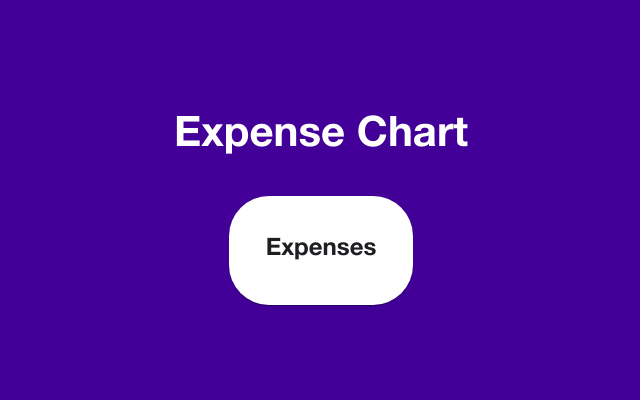
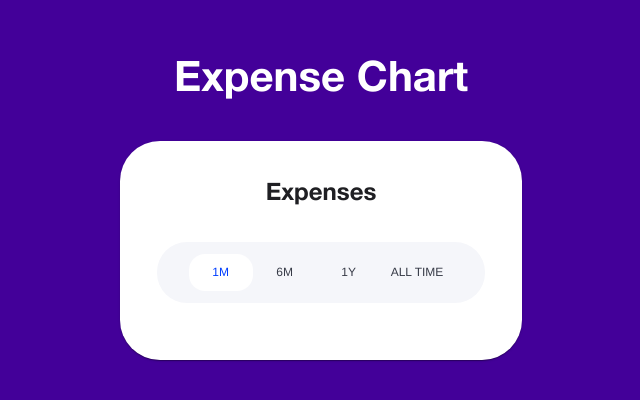
Before and after one commit to MrNewaz/gozayaan-task, a React (Create React App) app: page / in a window 1280 px wide. Shown: the part 198-598 px from the top of the page, without its empty margins (319-959 px from the left). Built offline with nearby package versions, Linux system fonts and the light colour scheme.

Commit message:
Added TabBar component

```diff
--- a/src/App.jsx
+++ b/src/App.jsx
@@ -1,11 +1,16 @@
 import { Card, Container } from "@mui/material"
 import CardTitle from "components/CardTitle"
 import PageTitle from "components/PageTitle"
+import TabBar from "components/TabBar"
+import data from "data/expense-data.json"
+import useChart from "hooks/useChart"
 
 function App() {
+  const { chart, setChart } = useChart(data)
+
   return (
     <Container
-      maxWidth="xs"
+      maxWidth="sm"
       sx={{
         display: "flex",
         justifyContent: { sm: "center", xs: "flex-start" },
@@ -28,6 +33,8 @@ function App() {
         }}
       >
         <CardTitle title="Expenses" />
+
+        <TabBar data={data} chart={chart} setChart={setChart} />
       </Card>
     </Container>
   )
--- /dev/null
+++ b/src/components/TabBar.jsx
@@ -0,0 +1,25 @@
+import Box from "@mui/material/Box"
+import TabButton from "./TabButton"
+
+const TabBar = ({ data, chart, setChart }) => {
+  return (
+    <Box
+      sx={{
+        display: "flex",
+        justifyContent: "space-evenly",
+        alignItems: "center",
+        my: { sm: "25px", xs: "18px" },
+        bgcolor: "var(--bg-tab)",
+        px: { sm: "32px", xs: "24px" },
+        py: { sm: "12px", xs: "8px" },
+        borderRadius: "30px",
+      }}
+    >
+      {data.map((item) => (
+        <TabButton chart={chart} item={item} setChart={setChart} />
+      ))}
+    </Box>
+  )
+}
+
+export default TabBar
--- /dev/null
+++ b/src/components/TabButton.jsx
@@ -0,0 +1,30 @@
+import { Button } from "@mui/material"
+
+const TabButton = ({ chart, item, setChart }) => {
+  return (
+    <Button
+      color="inherit"
+      variant={chart === item.period ? "contained" : "text"}
+      onClick={() => setChart(item.period)}
+      disableElevation
+      sx={{
+        textTransform: "none",
+        fontSize: { sm: "12px", xs: "10px" },
+        borderRadius: "16px",
+        py: "8px",
+        px: { sm: "10px", xs: "6px" },
+        bgcolor: chart === item.period ? "var(--card-bg)" : "transparent",
+        color: chart === item.period ? "var(--active)" : "var(--inactive)",
+        "&:hover": {
+          bgcolor: "var(--card-bg)",
+          color: "var(--inactive)",
+        },
+      }}
+      key={item.period}
+    >
+      {item.period}
+    </Button>
+  )
+}
+
+export default TabButton
```
